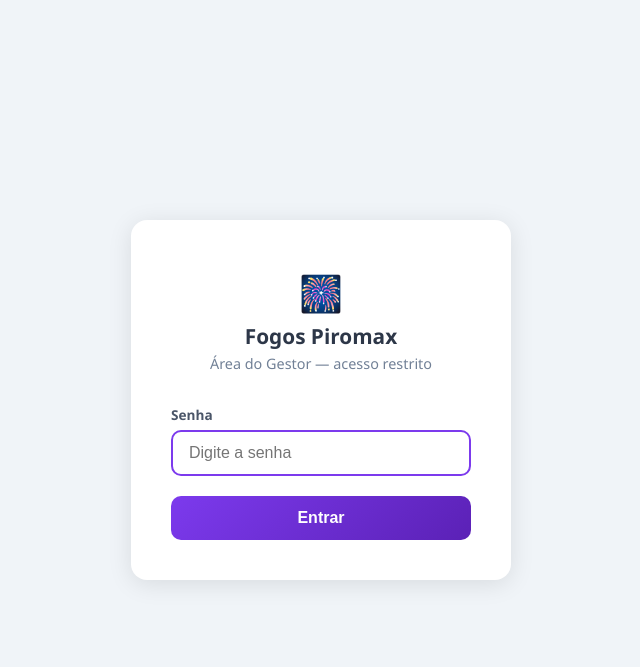
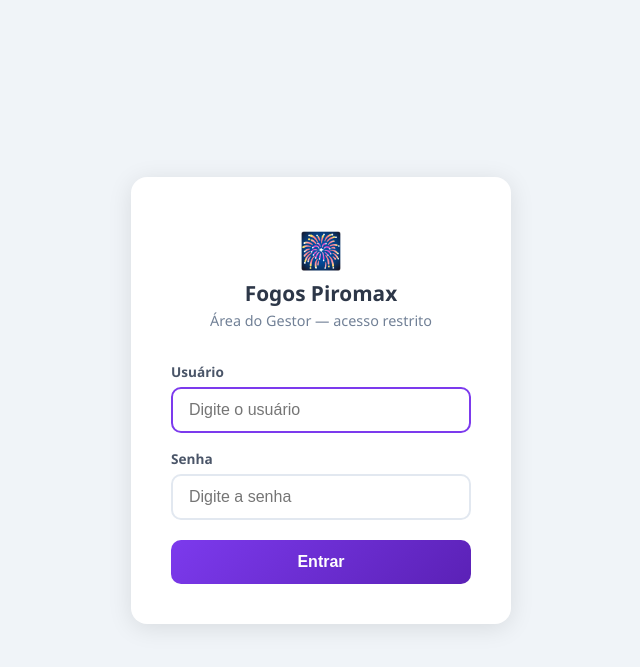
Before and after one commit to fogospiromax/controledeprodu-o, a Flask app: page /admin/login in a window 1280 px wide. Shown: the top 667 px of the page, without its empty margins (319-959 px from the left). Run offline with Flask 3, Linux system fonts and the light colour scheme; some libraries are stand-ins or nearby versions.

Commit message:
Update login.html

```diff
--- a/templates/login.html
+++ b/templates/login.html
@@ -54,6 +54,7 @@
       margin-bottom: 6px;
     }
 
+    input[type="text"],
     input[type="password"] {
       width: 100%;
       padding: 12px 16px;
@@ -66,6 +67,7 @@
       margin-bottom: 20px;
     }
 
+    input[type="text"]:focus,
     input[type="password"]:focus {
       border-color: #7c3aed;
     }
@@ -114,9 +116,13 @@
     {% endif %}
 
     <form method="POST" action="/admin/login">
+      <label for="username">Usuário</label>
+      <input type="text" id="username" name="username"
+             placeholder="Digite o usuário" autofocus autocomplete="username"
+             style="margin-bottom:16px;">
       <label for="password">Senha</label>
       <input type="password" id="password" name="password"
-             placeholder="Digite a senha" autofocus autocomplete="current-password">
+             placeholder="Digite a senha" autocomplete="current-password">
       <button type="submit">Entrar</button>
     </form>
   </div>
```
